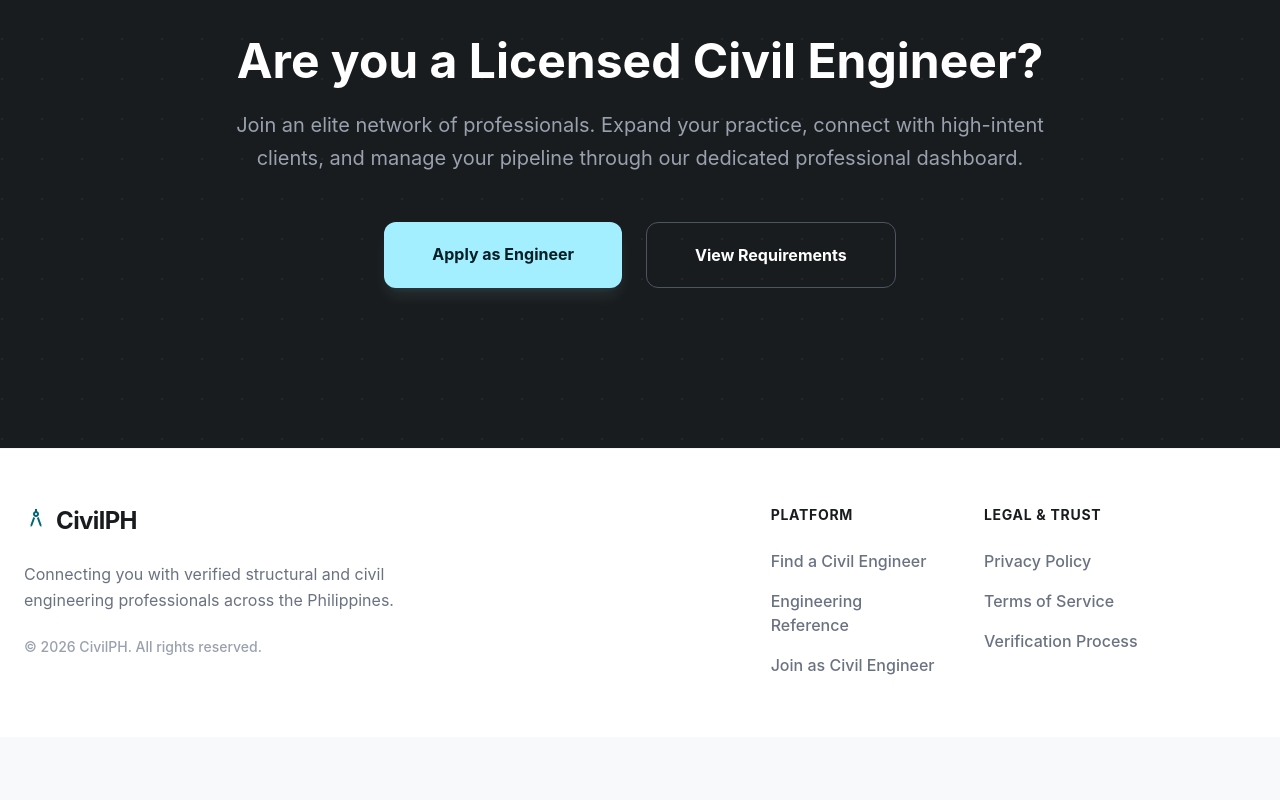
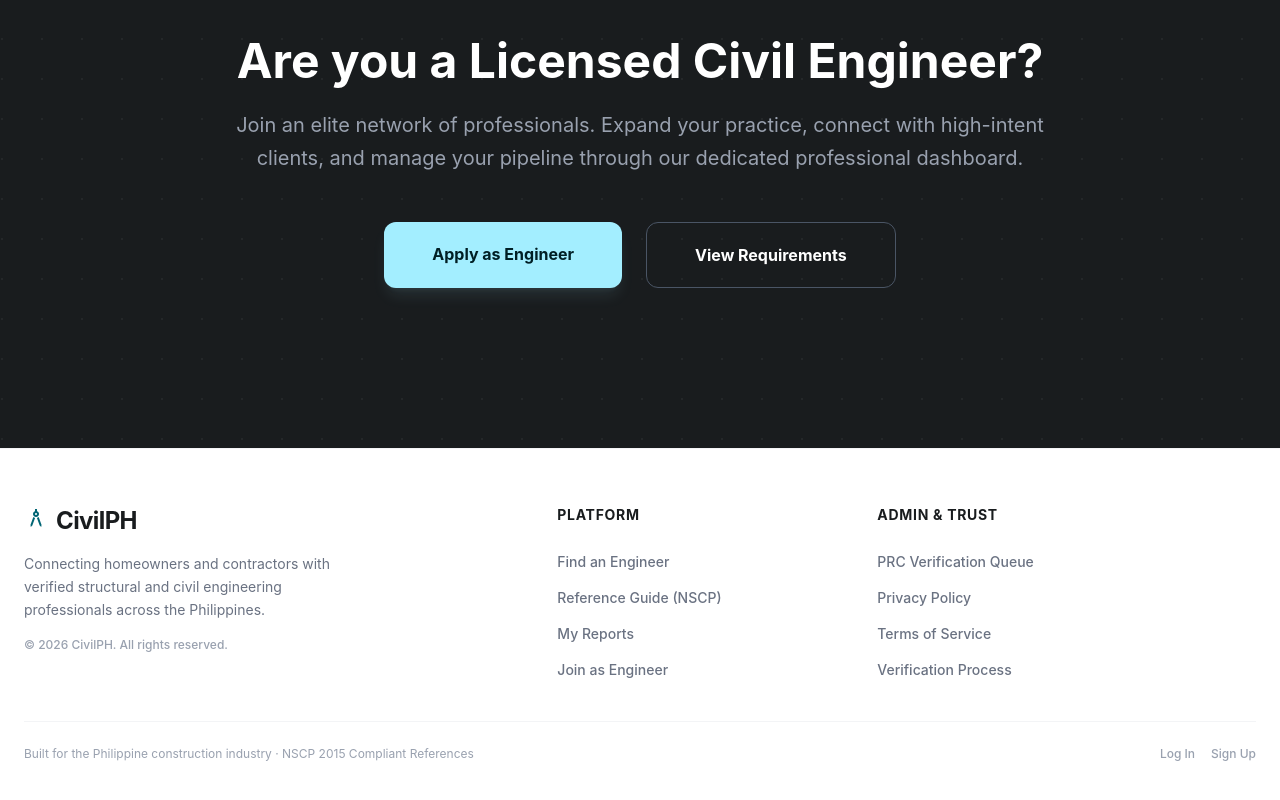
Before and after one commit to colkeaz/CivilPH, a React (Vite) app: page / in a window 1280 px wide. Shown: the part 2675-3475 px from the top of the page. Before the commit the page ends 3412 px from the top, so only its background shows below. Built offline with nearby package versions, Linux system fonts and the light colour scheme.

Commit message:
feat: add My Reports + Admin Panel to header dropdown; update footer with full nav links

```diff
--- a/src/components/Footer.tsx
+++ b/src/components/Footer.tsx
@@ -1,44 +1,61 @@
 import React from 'react';
 import { Link } from 'react-router-dom';
-import { Share2, Mail } from 'lucide-react';
 
 const Footer = () => {
   return (
     <footer className="bg-white border-t border-gray-100 py-14">
       <div className="w-full max-w-[1280px] mx-auto px-6">
-        <div className="grid grid-cols-1 md:grid-cols-12 gap-12 mb-1">
-          <div className="md:col-span-6 lg:col-span-7 space-y-6">
+        <div className="grid grid-cols-1 md:grid-cols-12 gap-12 mb-10">
+
+          {/* Brand */}
+          <div className="md:col-span-5 space-y-4">
             <Link to="/" className="flex items-center gap-2">
               <div className="text-[#006574]">
                 <span className="material-symbols-outlined text-3xl">architecture</span>
               </div>
               <span className="text-2xl font-bold text-[#191c1e] tracking-tight">CivilPH</span>
             </Link>
-            <p className="text-gray-500 leading-relaxed max-w-[400px] text-base">
-              Connecting you with verified structural and civil engineering professionals across the Philippines.
+            <p className="text-gray-500 leading-relaxed max-w-[340px] text-sm">
+              Connecting homeowners and contractors with verified structural and civil engineering professionals across the Philippines.
             </p>
-              <p className="text-gray-400 text-sm font-medium">© {new Date().getFullYear()} CivilPH. All rights reserved.</p>
+            <p className="text-gray-400 text-xs font-medium">© {new Date().getFullYear()} CivilPH. All rights reserved.</p>
           </div>
 
-          <div className="md:col-span-3 lg:col-span-2">
+          {/* Platform */}
+          <div className="md:col-span-3">
             <h4 className="text-sm font-bold text-[#191c1e] mb-6 uppercase tracking-wider">Platform</h4>
-            <ul className="space-y-4">
-              <li><Link to="/engineers" className="text-gray-500 hover:text-[#006574] transition-colors font-medium">Find a Civil Engineer</Link></li>
-              <li><Link to="/reference" className="text-gray-500 hover:text-[#006574] transition-colors font-medium">Engineering Reference</Link></li>
-              <li><Link to="/engineers" className="text-gray-500 hover:text-[#006574] transition-colors font-medium">Join as Civil Engineer</Link></li>
+            <ul className="space-y-3">
+              <li><Link to="/engineers" className="text-gray-500 hover:text-[#006574] transition-colors text-sm font-medium">Find an Engineer</Link></li>
+              <li><Link to="/reference" className="text-gray-500 hover:text-[#006574] transition-colors text-sm font-medium">Reference Guide (NSCP)</Link></li>
+              <li><Link to="/reports" className="text-gray-500 hover:text-[#006574] transition-colors text-sm font-medium">My Reports</Link></li>
+              <li><Link to="/engineers" className="text-gray-500 hover:text-[#006574] transition-colors text-sm font-medium">Join as Engineer</Link></li>
             </ul>
           </div>
 
-          <div className="md:col-span-3 lg:col-span-3">
-            <h4 className="text-sm font-bold text-[#191c1e] mb-6 uppercase tracking-wider">Legal & Trust</h4>
-            <ul className="space-y-4">
-              <li><Link to="#" className="text-gray-500 hover:text-[#006574] transition-colors font-medium">Privacy Policy</Link></li>
-              <li><Link to="#" className="text-gray-500 hover:text-[#006574] transition-colors font-medium">Terms of Service</Link></li>
-              <li><Link to="#" className="text-gray-500 hover:text-[#006574] transition-colors font-medium">Verification Process</Link></li>
+          {/* Admin & Trust */}
+          <div className="md:col-span-4">
+            <h4 className="text-sm font-bold text-[#191c1e] mb-6 uppercase tracking-wider">Admin & Trust</h4>
+            <ul className="space-y-3">
+              <li>
+                <Link to="/admin/verify" className="text-gray-500 hover:text-[#006574] transition-colors text-sm font-medium">
+                  PRC Verification Queue
+                </Link>
+              </li>
+              <li><Link to="#" className="text-gray-500 hover:text-[#006574] transition-colors text-sm font-medium">Privacy Policy</Link></li>
+              <li><Link to="#" className="text-gray-500 hover:text-[#006574] transition-colors text-sm font-medium">Terms of Service</Link></li>
+              <li><Link to="#" className="text-gray-500 hover:text-[#006574] transition-colors text-sm font-medium">Verification Process</Link></li>
             </ul>
           </div>
         </div>
 
+        {/* Bottom divider */}
+        <div className="border-t border-gray-100 pt-6 flex flex-col sm:flex-row items-center justify-between gap-3">
+          <p className="text-xs text-gray-400">Built for the Philippine construction industry · NSCP 2015 Compliant References</p>
+          <div className="flex items-center gap-4">
+            <Link to="/login" className="text-xs text-gray-400 hover:text-[#006574] transition-colors font-medium">Log In</Link>
+            <Link to="/signup" className="text-xs text-gray-400 hover:text-[#006574] transition-colors font-medium">Sign Up</Link>
+          </div>
+        </div>
       </div>
     </footer>
   );
--- a/src/components/Header.tsx
+++ b/src/components/Header.tsx
@@ -1,17 +1,30 @@
-import React, { useState } from 'react';
+import React, { useState, useRef, useEffect } from 'react';
 import { Link, useLocation, useNavigate } from 'react-router-dom';
-import { Menu, X, LogOut, User } from 'lucide-react';
+import { Menu, X, LogOut, User, FileText, ShieldCheck, ChevronDown } from 'lucide-react';
 import { useAuth } from '../store/AuthContext';
 
 const Header = () => {
   const [isMenuOpen, setIsMenuOpen] = useState(false);
+  const [isUserDropdownOpen, setIsUserDropdownOpen] = useState(false);
   const location = useLocation();
   const navigate = useNavigate();
   const { user, isAuthenticated, logout } = useAuth();
+  const dropdownRef = useRef<HTMLDivElement>(null);
+
+  useEffect(() => {
+    const handler = (e: MouseEvent) => {
+      if (dropdownRef.current && !dropdownRef.current.contains(e.target as Node)) {
+        setIsUserDropdownOpen(false);
+      }
+    };
+    document.addEventListener('mousedown', handler);
+    return () => document.removeEventListener('mousedown', handler);
+  }, []);
 
   const handleLogout = async () => {
     await logout();
     setIsMenuOpen(false);
+    setIsUserDropdownOpen(false);
     navigate('/');
   };
 
@@ -49,19 +62,61 @@ const Header = () => {
         <div className="hidden md:flex items-center gap-6">
           {isAuthenticated ? (
             <div className="flex items-center gap-4">
-              <div className="flex items-center gap-2 text-sm font-medium text-gray-700">
+              {/* My Reports quick link */}
+              <Link
+                to="/reports"
+                className={`flex items-center gap-1.5 text-sm font-medium transition-colors hover:text-[#006574] ${
+                  location.pathname === '/reports' ? 'text-[#006574]' : 'text-gray-600'
+                }`}
+              >
+                <FileText size={15} /> My Reports
+              </Link>
+
+              {/* User dropdown */}
+              <div className="relative" ref={dropdownRef}>
+                <button
+                  onClick={() => setIsUserDropdownOpen(!isUserDropdownOpen)}
+                  className="flex items-center gap-2 text-sm font-medium text-gray-700 hover:text-[#006574] transition-colors"
+                >
                   <div className="w-8 h-8 rounded-full bg-[#006574] flex items-center justify-center text-white text-xs font-bold">
                     {user?.firstName?.charAt(0) || <User size={14} />}
                   </div>
                   <span>{user?.firstName || 'User'}</span>
+                  <ChevronDown size={14} className={`text-gray-400 transition-transform ${isUserDropdownOpen ? 'rotate-180' : ''}`} />
+                </button>
+
+                {isUserDropdownOpen && (
+                  <div className="absolute right-0 top-full mt-2 w-52 bg-white rounded-2xl shadow-xl border border-gray-100 overflow-hidden z-50">
+                    <div className="px-4 py-3 border-b border-gray-50">
+                      <p className="text-xs text-gray-400 font-medium">Signed in as</p>
+                      <p className="text-sm font-bold text-gray-900 truncate">{user?.firstName} {user?.lastName}</p>
                     </div>
+                    <div className="p-2">
+                      <Link
+                        to="/reports"
+                        onClick={() => setIsUserDropdownOpen(false)}
+                        className="flex items-center gap-2.5 px-3 py-2.5 rounded-xl text-sm font-medium text-gray-700 hover:bg-gray-50 transition-colors"
+                      >
+                        <FileText size={15} className="text-gray-400" /> My Reports
+                      </Link>
+                      <Link
+                        to="/admin/verify"
+                        onClick={() => setIsUserDropdownOpen(false)}
+                        className="flex items-center gap-2.5 px-3 py-2.5 rounded-xl text-sm font-medium text-gray-700 hover:bg-gray-50 transition-colors"
+                      >
+                        <ShieldCheck size={15} className="text-[#006574]" /> Admin Panel
+                      </Link>
+                      <div className="border-t border-gray-50 my-1" />
                       <button
                         onClick={handleLogout}
-                className="flex items-center gap-1.5 text-sm font-medium text-gray-500 hover:text-red-500 transition-colors"
+                        className="w-full flex items-center gap-2.5 px-3 py-2.5 rounded-xl text-sm font-medium text-red-500 hover:bg-red-50 transition-colors"
                       >
-                <LogOut size={15} />
-                Logout
+                        <LogOut size={15} /> Logout
                       </button>
+                    </div>
+                  </div>
+                )}
+              </div>
             </div>
           ) : (
             <>
@@ -102,6 +157,20 @@ const Header = () => {
                 </div>
                 {user?.firstName} {user?.lastName}
               </div>
+              <Link
+                to="/reports"
+                className="flex items-center gap-2 text-gray-700 font-medium py-2"
+                onClick={() => setIsMenuOpen(false)}
+              >
+                <FileText size={16} className="text-gray-400" /> My Reports
+              </Link>
+              <Link
+                to="/admin/verify"
+                className="flex items-center gap-2 text-[#006574] font-medium py-2"
+                onClick={() => setIsMenuOpen(false)}
+              >
+                <ShieldCheck size={16} /> Admin Panel
+              </Link>
               <button onClick={handleLogout} className="flex items-center gap-2 text-red-500 font-medium py-2">
                 <LogOut size={16} /> Logout
               </button>
```
Lines whose indentation alone changed are shown as unchanged.
